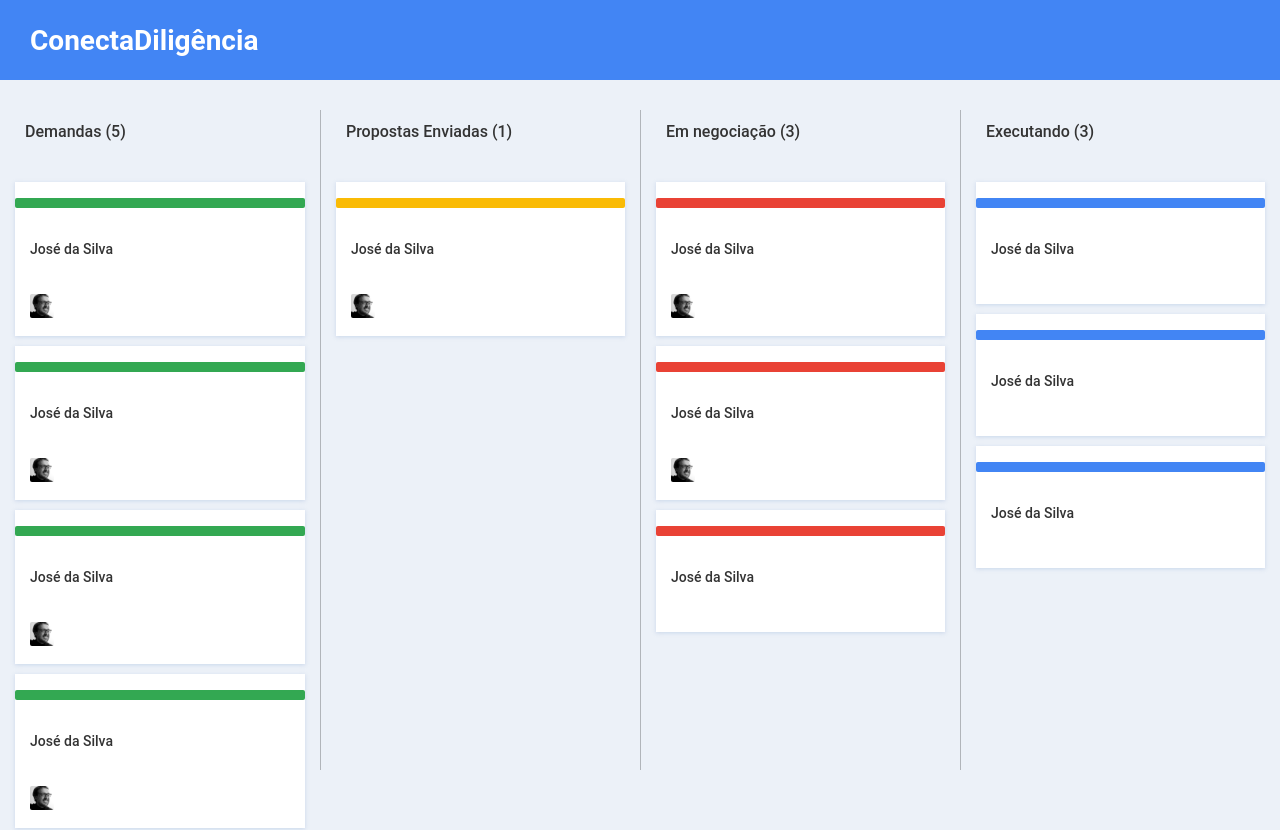
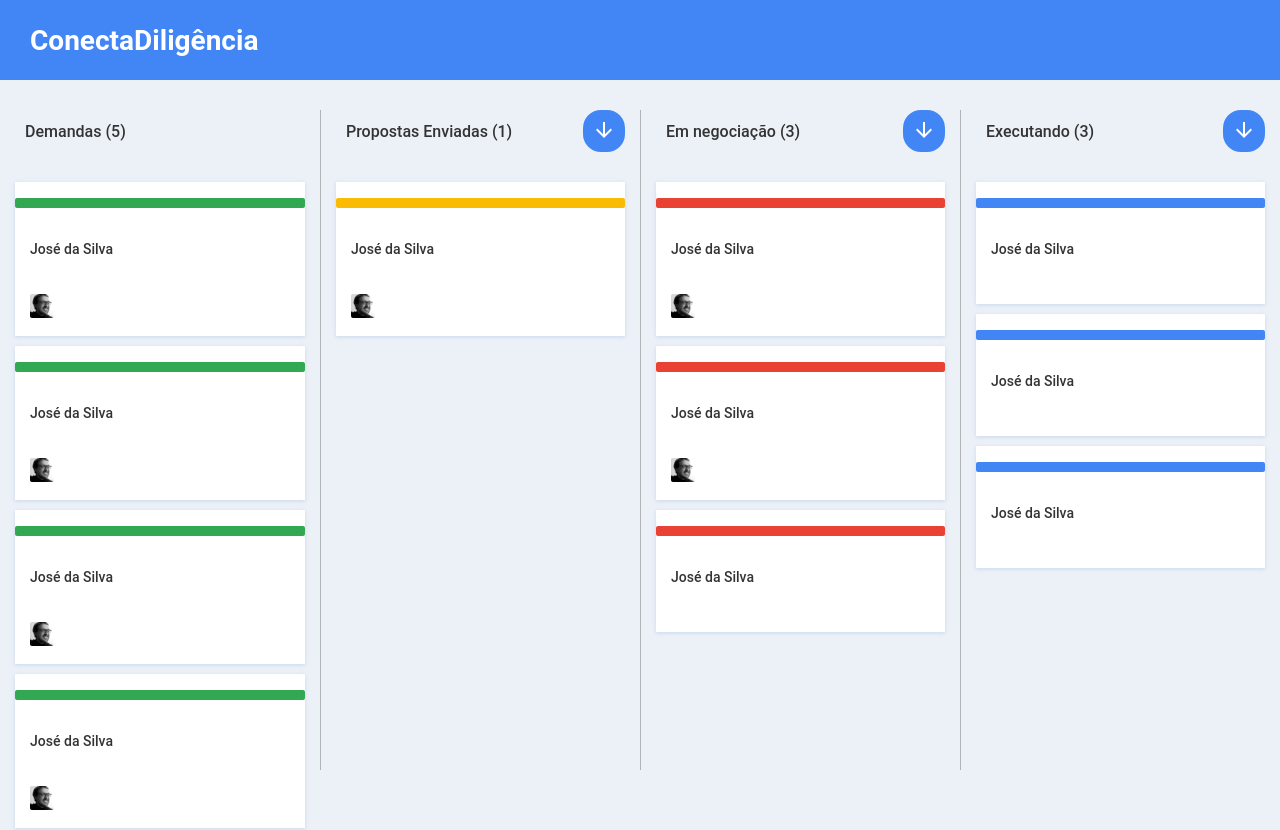
Before and after one commit to JvFern4ndes/conectaDiligencia, a React (Create React App) app in the folder front/: page / in a window 1280 px wide. Shown: the top 830 px of the page. Built offline with nearby package versions, Linux system fonts and the light colour scheme.

Commit message:
feat: teste

```diff
--- a/front/src/components/List/index.js
+++ b/front/src/components/List/index.js
@@ -79,7 +79,7 @@ export default function List(props) {
     <Container ref={ref} isDragging={isDragging}>
       <header>
         <h2>{data.title}</h2>
-        {data.creatable && (
+        {data.rearrange && (
           <button type="button">
             <MdArrowDownward size={24} color="#FFF" />
           </button>
```
